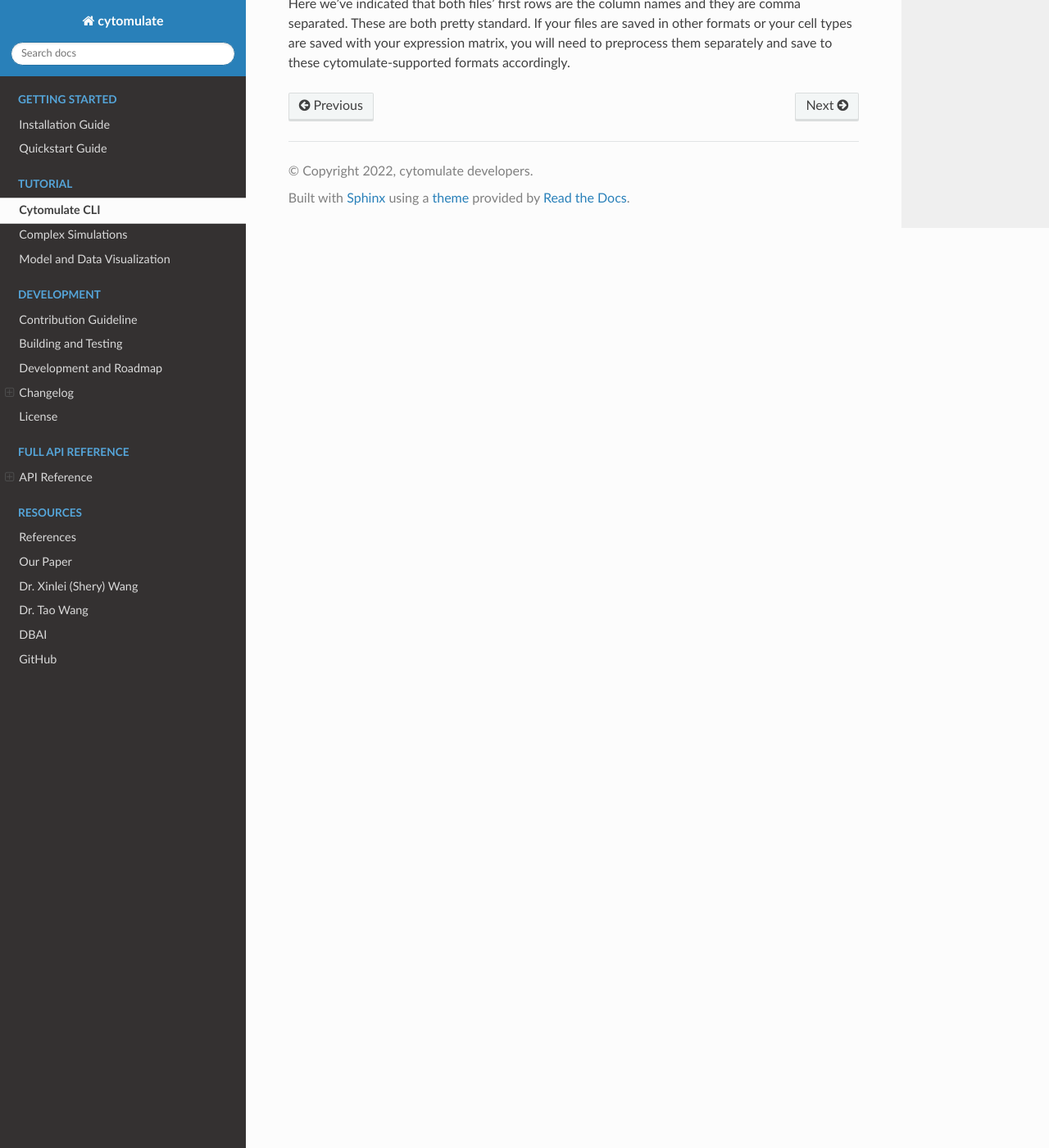
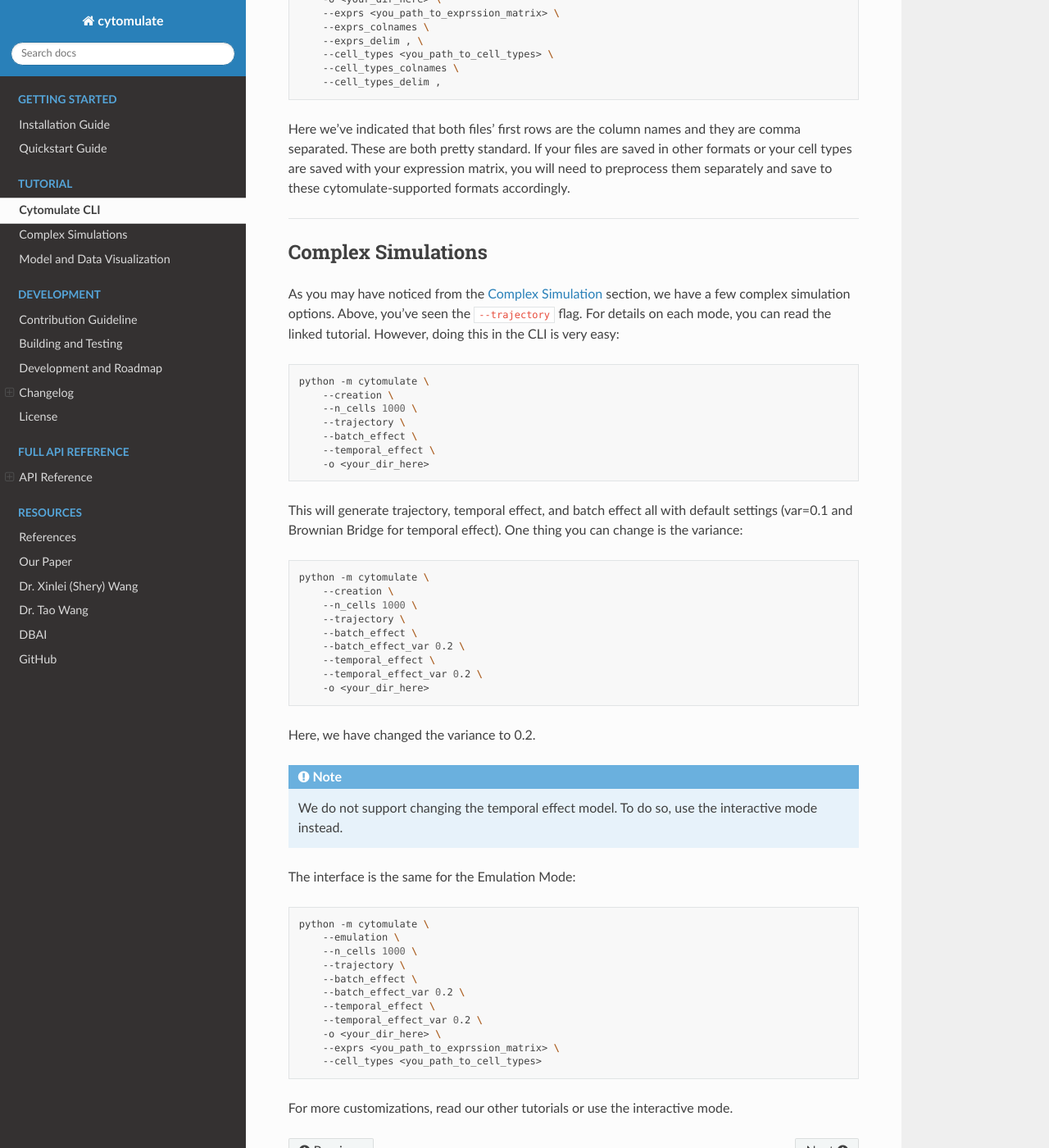
Before and after one commit to kevin931/cytomulate, a Sphinx documentation site: the page built from docs/source/tutorial/cli.rst, in a window 1280 px wide and 1400 px high, scrolled down 3281 px. Shown: the whole window at 82% size. Built offline with Sphinx 7.4.7 and the Read the Docs theme 2.0.0, drawn with Linux system fonts in a browser that asks for light colours; some of the changed text lies outside the part shown.

Commit message:
[New Feature] Add complex simulation to CLI.
CLI now supports:
- Trajectory
- Batch effect
- Temporal effect

```diff
--- a/docs/source/tutorial/cli.rst
+++ b/docs/source/tutorial/cli.rst
@@ -27,7 +27,11 @@
 ``--creation``                Creation         None          None        Run creation mode
 ``--emulation``               Emulation        None          None        Run emulation mode
 ``--n_cells``                 General          ``int``       None        The number of cells per batch.
-``--trajectory``              General          None          None        Whether to generate trajectories for cell types.
+``--trajectory``              Complex          None          None        Whether to generate trajectories for cell types.
+``--batch_effect``            Complex          None          None        Whether to generate batch effect.
+``--batch_effect_var``        Complex          ``float``     ``0.1``     The variance for batch effect.
+``--temporal_effect``         Complex          None          None        Whether to generate temporal effect.
+``--temporal_effect_var``     Complex          ``float``     ``0.1``     The variance for temporal effect.
 ``--n_batches``               Creation         ``int``       ``1``       The number of batches.
 ``--n_types``                 Creation         ``int``       ``10``      The number of cell types.
 ``--n_markers``               Creation         ``int``       ``20``      The number of markers.
@@ -164,3 +168,62 @@
 files are saved in other formats or your cell types are saved with
 your expression matrix, you will need to preprocess them separately
 and save to these cytomulate-supported formats accordingly.
+
+------------------------
+
+*********************
+Complex Simulations
+*********************
+
+As you may have noticed from the `Complex Simulation <https://cytomulate.readthedocs.io/en/dev/tutorial/cli.html>`_
+section, we have a few complex simulation options. Above, you've seen the
+``--trajectory`` flag. For details on each mode, you can read the linked
+tutorial. However, doing this in the CLI is very easy:
+
+.. code-block:: shell
+
+    python -m cytomulate \
+        --creation \
+        --n_cells 1000 \
+        --trajectory \
+        --batch_effect \
+        --temporal_effect \
+        -o <your_dir_here>
+
+This will generate trajectory, temporal effect, and batch effect all
+with default settings (var=0.1 and Brownian Bridge for temporal effect).
+One thing you can change is the variance:
+
+.. code-block:: shell
+
+    python -m cytomulate \
+        --creation \
+        --n_cells 1000 \
+        --trajectory \
+        --batch_effect \
+        --batch_effect_var 0.2 \
+        --temporal_effect \
+        --temporal_effect_var 0.2 \
+        -o <your_dir_here>
+
+Here, we have changed the variance to 0.2.
+
+.. note:: We do not support changing the temporal effect model. To do so, use the interactive mode instead.
+
+The interface is the same for the Emulation Mode:
+
+.. code-block:: shell
+
+    python -m cytomulate \
+        --emulation \
+        --n_cells 1000 \
+        --trajectory \
+        --batch_effect \
+        --batch_effect_var 0.2 \
+        --temporal_effect \
+        --temporal_effect_var 0.2 \
+        -o <your_dir_here> \
+        --exprs <you_path_to_exprssion_matrix> \
+        --cell_types <you_path_to_cell_types>
+
+For more customizations, read our other tutorials or use the interactive mode.
```
Also changed, not shown: 2 other files.
